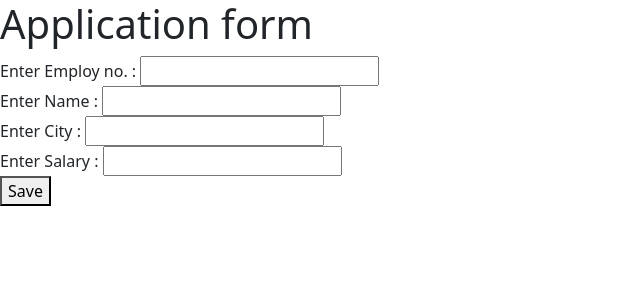
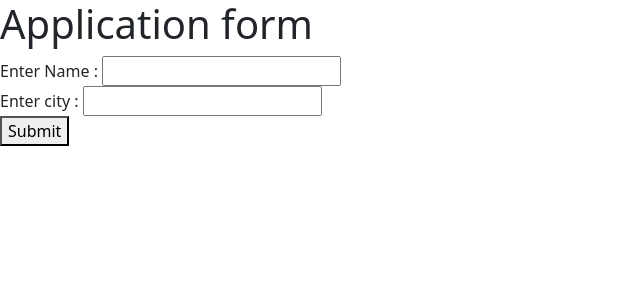
Before and after one commit to git-tusharr/React-crud-operations, a React (Vite) app in the folder my-react-app/: page / in a window 1280 px wide. Shown: the top 300 px of the page, without its empty margins (0-640 px from the left). Built offline with nearby package versions, Linux system fonts and the light colour scheme.

Commit message:
aplication form

```diff
--- a/my-react-app/src/App.jsx
+++ b/my-react-app/src/App.jsx
@@ -1,38 +1,26 @@
 import { useState } from "react";
-
 const App=()=>{
 
-  const [input,setInput]=useState({});
-  const handleInput=(e)=>{
+  const [name,setName]=useState("")
+  const [city,setCity]=useState("")
 
-    let name=e.target.name;
-    let value=e.target.value;
+  const handleSubmit=()=>{
+    console.log({name:name,city:city})
+  }
 
-    setInput(values=>({...values,[name]:value}))
-    console.log(input)
-  }
+
 
 return(
   <>
+  <h1>Application form </h1>
 
-  <h1>Application form</h1>
-
-  Enter Employ no. : <input type="text" name="empno" onChange={handleInput}/>
-
+  Enter Name : <input type="text" value={name}
+  onChange={(e)=>{setName(e.target.value)}} />
   <br />
-
-    Enter Name : <input type="text"  name="name" onChange={handleInput}/>
-
+  Enter city : <input type="text" value={city}
+  onChange={(e)=>{setCity(e.target.value)}}/>
   <br />
-
-    Enter City : <input type="text"  name="city" onChange={handleInput}/>
-
-
-<br />
-    Enter Salary : <input type="text" name="salary" onChange={handleInput}/>
-
-<br />
-<button>Save</button>
+  <button onClick={handleSubmit}>Submit</button>
 
 
 
```
